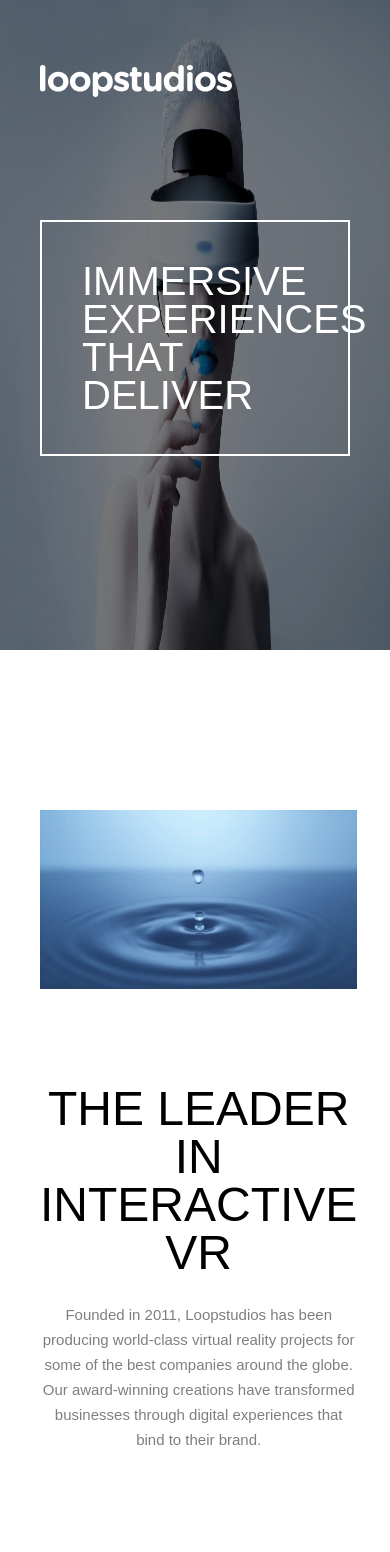
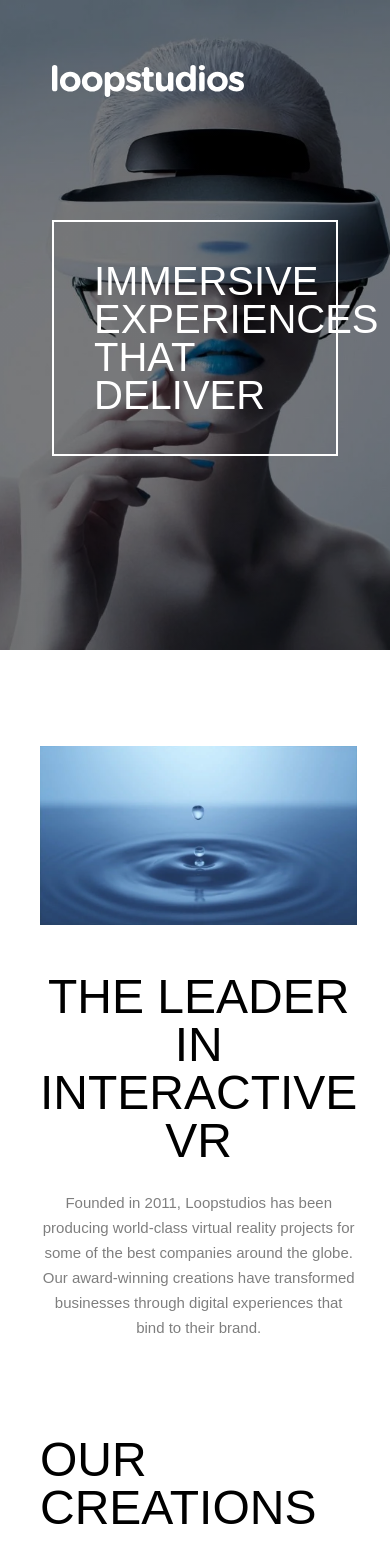
Before and after one commit to MrBeamer/loopstudios, a React (Create React App) app: page / in a window 390 px wide. Shown: the top 1552 px of the page. Built offline with nearby package versions, Linux system fonts and the light colour scheme.

Commit message:
added media querries

```diff
--- a/src/components/content/Content.styled.js
+++ b/src/components/content/Content.styled.js
@@ -2,7 +2,7 @@ import styled from "styled-components";
 
 export const StyledContent = styled.div`
   display: grid;
-  grid-template-columns: 1fr 1fr;
+  grid-template-columns: 1fr 541px;
 
   @media only screen and (max-width: 948px) {
     grid-template-columns: 1fr;
@@ -32,6 +32,10 @@ export const TextBlock = styled.div`
     grid-row: 2;
     padding: 6rem 0 0 0;
   }
+
+  @media only screen and (max-width: 426px) {
+    padding: 3rem 0 0 0;
+  }
 `;
 
 export const Headline = styled.h2`
--- a/src/components/gallery/Gallery.styled.js
+++ b/src/components/gallery/Gallery.styled.js
@@ -50,12 +50,10 @@ export const Button = styled.button`
 export const ContainerCards = styled.div`
   grid-column: 1/-1;
   display: grid;
+  justify-content: center;
   grid-template-columns: repeat(auto-fit, minmax(254px, 254px));
   grid-gap: 1.875rem;
   margin-top: 5rem;
-  @media only screen and (max-width: 948px) {
-    justify-content: center;
-  }
 `;
 
 export const Card = styled.div`
--- a/src/containers/Header.styled.js
+++ b/src/containers/Header.styled.js
@@ -13,13 +13,19 @@ export const Header = styled.header`
     url(${imgHero});
 
   background-size: cover;
-  background-size: 100% 100%;
+  ${"" /* background-size: 100% 100%; */}
 
   background-repeat: no-repeat;
   background-position: center;
   color: #ffffff;
 
-  @media only screen and (max-width: 948px) {
-    padding: 4.063rem 2.5rem 9.125rem 2.5rem;
+  @media only screen and (max-width: 1150px) {
+    padding: 4.063rem 3.25rem 9.125rem 3.25rem;
+  }
+
+  ${
+    "" /* @media only screen and (max-width: 1090px) {
+    padding: 4.063rem 3.25rem 9.125rem 3.25rem;
+  } */
   }
 `;
--- a/src/containers/MainContent.styled.js
+++ b/src/containers/MainContent.styled.js
@@ -3,7 +3,11 @@ import styled from "styled-components";
 export const MainContent = styled.main`
   margin: 10rem 10.25rem 11.5rem 10.25rem;
 
-  @media only screen and (max-width: 948px) {
-    margin: 160px 40px 184px 40px;
+  @media only screen and (max-width: 1150px) {
+    margin: 10rem 3.25rem 11.5rem 3.25rem;
+  }
+
+  @media only screen and (max-width: 426px) {
+    margin: 6rem 2.5rem 6rem 2.5rem;
   }
 `;
```
